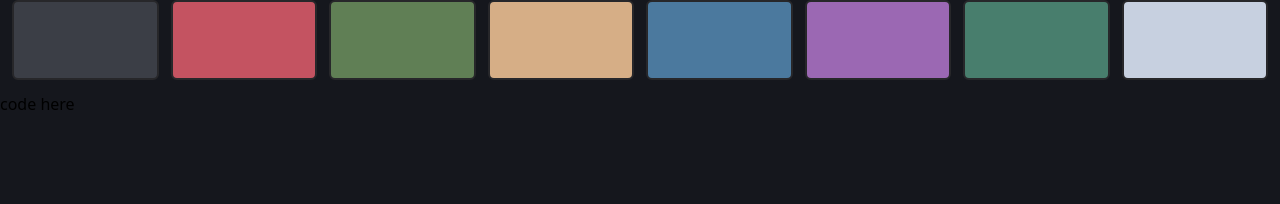
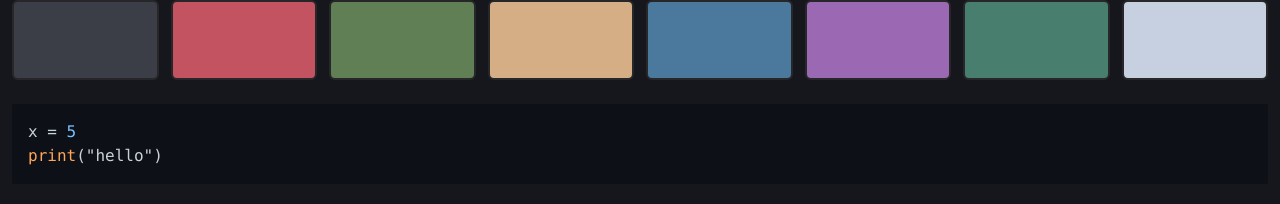
Before and after one commit to j4ns8i/j4ns8i.github.io, a React (Vite) app: page / in a window 1280 px wide. Shown: the part 196-400 px from the top of the page. Built offline with nearby package versions, Linux system fonts and the light colour scheme.

Commit message:
WIP: Set up highlight.js and color vars experiment

```diff
--- a/package.json
+++ b/package.json
@@ -10,6 +10,7 @@
     "preview": "vite preview"
   },
   "dependencies": {
+    "highlight.js": "^11.9.0",
     "react": "^18.2.0",
     "react-colorful": "^5.6.1",
     "react-dom": "^18.2.0"
--- a/src/components/PaletteColorBox.tsx
+++ b/src/components/PaletteColorBox.tsx
@@ -12,6 +12,11 @@ function PaletteColorBox({ bgColor }: { bgColor: string }) {
   const openIfNot = useCallback(() => !isOpen && setOpen(true), [isOpen]);
   useClickOutside(pickerRef, close);
 
+  const changeColors = (color: string) => {
+    setColor(color);
+    document.documentElement.style.setProperty('--color-cterm-1', color);
+  }
+
   return (
     <>
       <div
@@ -25,7 +30,7 @@ function PaletteColorBox({ bgColor }: { bgColor: string }) {
           // element, except for when its bounds are outside the viewport. In
           // that case, it should be repositioned to fit within the viewport.
           <div className="relative top-1/2 left-1/2" ref={pickerRef}>
-            <HexColorPicker color={color} onChange={setColor} />
+            <HexColorPicker color={color} onChange={changeColors} />
           </div>
         )}
       </div>
--- /dev/null
+++ b/src/components/Preview.css
@@ -0,0 +1,3 @@
+.hljs-string {
+  color: var(--color-cterm-1);
+}
--- a/src/components/Preview.tsx
+++ b/src/components/Preview.tsx
@@ -1,6 +1,19 @@
+import hljs from 'highlight.js';
+import 'highlight.js/styles/github-dark.css';
+import { useEffect, useState } from 'react';
+import './Preview.css';
+
 function Preview() {
-  return <div className="grow">
-    code here
+  const [input] = useState('x = 5\nprint("hello")');
+  useEffect(() => {
+    hljs.highlightAll();
+    console.log('highlighted');
+  }, []);
+
+  return <div className="grow p-3">
+    <pre><code className='language-python'>
+      {input}
+    </code></pre>
   </div>
 }
 
--- a/src/main.tsx
+++ b/src/main.tsx
@@ -2,6 +2,9 @@ import React from 'react'
 import ReactDOM from 'react-dom/client'
 import App from './components/App.tsx'
 import './index.css'
+
+// TODO: set custom properties on the :root document element to match the
+// colors, then set hljs styles to use those colors
 
 ReactDOM.createRoot(document.getElementById('root')!).render(
   <React.StrictMode>
--- a/tailwind.config.ts
+++ b/tailwind.config.ts
@@ -5,7 +5,7 @@ import theme from './src/lib/theme';
 export default {
   content: [
     "./index.html",
-    "./src/**/*.{js,ts,jsx,tsx}",
+    "./src/**/*.{css,js,ts,jsx,tsx}",
   ],
   theme: {
     extend: {
```
Also changed, not shown: 1 other file (tests, documents, lock files or other folders).
